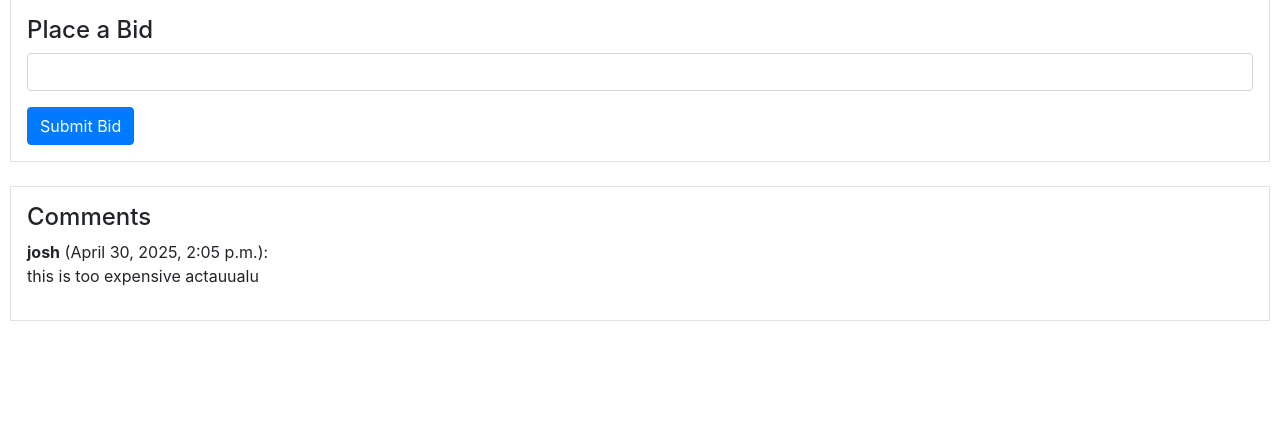
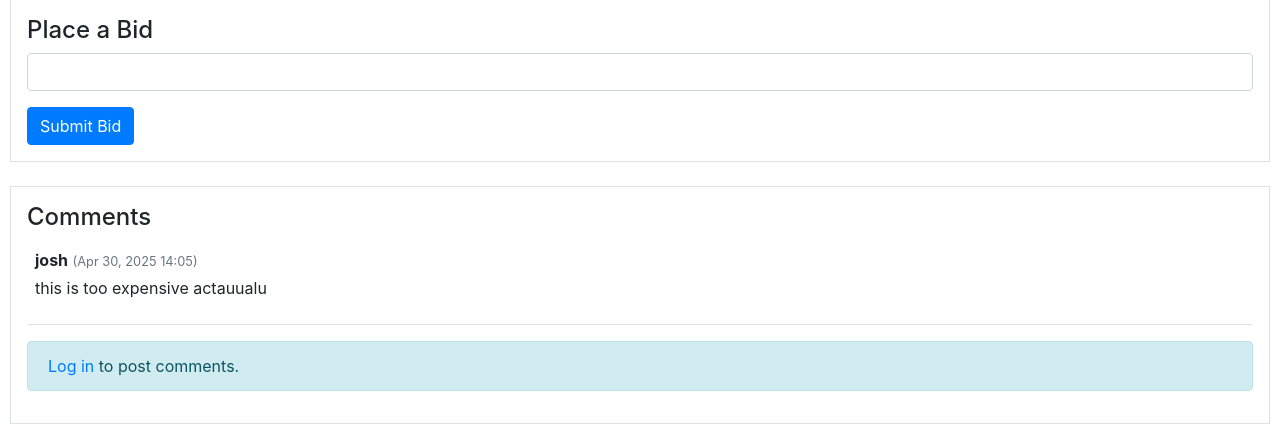
Before and after one commit to Joshshegz/Auction-website, a Django app: page /listing/1/ in a window 1280 px wide. Shown: the part 734-1168 px from the top of the page. Before the commit the page ends 1055 px from the top, so only its background shows below. Run offline with Django 3.2, Linux system fonts and the light colour scheme; data comes from the database, SQL or seed files in the repository; both versions use the stored data as it was after the commit; some libraries are stand-ins or nearby versions.

Commit message:
comments push

```diff
--- a/commerce/auctions/templates/auctions/index.html
+++ b/commerce/auctions/templates/auctions/index.html
@@ -24,7 +24,7 @@
                             <!-- Add to Watchlist form -->
                             {% if user.is_authenticated %}
                                 <!-- In the watchlist toggle form, update the URL: -->
-                            <form action="{% url 'auctions:watchlist' %}" method="POST" class="mt-2">
+                            <form action="{% url 'watchlist:toggle_watchlist' listing.id %}" method="POST">
                                 {% csrf_token %}
                                 <input type="hidden" name="listing_id" value="{{ listing.id }}">
                                 <button type="submit" class="btn btn-{% if listing in user.watchlist.all %}outline-danger{% else %}outline-success{% endif %} btn-sm">
--- a/commerce/auctions/templates/auctions/listing_detail.html
+++ b/commerce/auctions/templates/auctions/listing_detail.html
@@ -41,22 +41,34 @@
     </div>
 
 
+    <!-- Comments Section -->
 <div class="mt-4 border p-3">
     <h4>Comments</h4>
-        {% for comment in listing.comments.all %}
-            <div class="mb-2">
-                <strong>{{ comment.commenter.username }}</strong> ({{ comment.date_added }}):
-                <p>{{ comment.comment }}</p>
+
+    {% if comments %}
+        {% for comment in comments %}
+            <div class="mb-3 p-2 border-bottom">
+                <strong>{{ comment.commenter.username }}</strong>
+                <small class="text-muted">({{ comment.date_added|date:"M d, Y H:i" }})</small>
+                <p class="mt-1">{{ comment.comment }}</p>
             </div>
-        {% empty %}
-            <p>No comments yet.</p>
         {% endfor %}
+    {% else %}
+        <p class="text-muted">No comments yet.</p>
+    {% endif %}
+
     {% if user.is_authenticated %}
-            <form method="post" action="{% url 'auctions:listing_detail' listing.id %}">
+        <form method="post" action="{% url 'auctions:add_comment' listing.id %}" class="mt-3">
             {% csrf_token %}
-                <textarea name="comment" class="form-control mb-2" placeholder="Add a comment..." required></textarea>
-                <button type="submit" class="btn btn-secondary">Post Comment</button>
+            <div class="form-group">
+                <textarea name="comment" class="form-control" rows="3" placeholder="Add your comment..." required></textarea>
+            </div>
+            <button type="submit" class="btn btn-primary">Post Comment</button>
         </form>
+    {% else %}
+        <div class="alert alert-info">
+            <a href="{% url 'auctions:login' %}">Log in</a> to post comments.
+        </div>
     {% endif %}
 </div>
 {% endblock %}
--- a/commerce/auctions/templates/auctions/register.html
+++ b/commerce/auctions/templates/auctions/register.html
@@ -8,7 +8,7 @@
         <div>{{ message }}</div>
     {% endif %}
 
-    <form action="{% url 'register' %}" method="post">
+    <form action="{% url 'auctions:register' %}" method="post">
         {% csrf_token %}
         <div class="form-group">
             <input class="form-control" autofocus type="text" name="username" placeholder="Username">
--- a/commerce/auctions/urls.py
+++ b/commerce/auctions/urls.py
@@ -11,7 +11,8 @@ urlpatterns = [
     path("register/", views.register, name="register"),
     path("create/", views.create_listing, name="create"),
     path('listing/<int:listing_id>/', views.listing_detail, name='listing_detail'),
-    path('watchlist/', watchlist_view, name='watchlist'),  # Use the directly imported view
+    path('watchlist/', watchlist_view, name='watchlist'),
     path("categories/", views.categories_view, name="categories"),
     path("categories/<str:category_name>/", views.category_listings_view, name="category_listings"),
+    path('listing/<int:listing_id>/comment/', views.add_comment, name='add_comment'),
 ]
--- a/commerce/auctions/views.py
+++ b/commerce/auctions/views.py
@@ -1,18 +1,14 @@
-from django.contrib.auth import authenticate, login, logout
+from django.contrib.auth import authenticate, login, logout, get_user_model
 from django.db import IntegrityError
 from django.http import HttpResponse, HttpResponseRedirect
-from django.shortcuts import render,redirect
+from django.shortcuts import render, redirect, get_object_or_404
 from django.urls import reverse
+from django.contrib.auth.decorators import login_required
+from django.contrib import messages
 from .forms import ListingForm
-from django.contrib.auth.decorators import login_required
-from .models import User,AuctionListing
-from django.contrib import messages
-from django.shortcuts import render, get_object_or_404
+from .models import AuctionListing
 from watchlist.models import Watchlist
-from django.http import HttpResponse
-from django.shortcuts import get_object_or_404, redirect
-from django.shortcuts import render
-from .models import AuctionListing
+from .models import UserComments
 
 def index(request):
     active_listings = AuctionListing.objects.filter(is_active=True).order_by('-date_added')
@@ -60,14 +56,15 @@ def register(request):
 
         # Attempt to create new user
         try:
-            user = User.objects.create_user(username, email, password)
+            User = get_user_model()
+            user = User.objects.create_user(username=username, email=email, password=password)
             user.save()
         except IntegrityError:
             return render(request, "auctions/register.html", {
                 "message": "Username already taken."
             })
         login(request, user)
-        return HttpResponseRedirect(reverse("index"))
+        return HttpResponseRedirect(reverse("auctions:index"))
     else:
         return render(request, "auctions/register.html")
 
@@ -93,16 +90,33 @@ def create_listing(request):
 # In auctions/views.py listing_detail view:
 def listing_detail(request, listing_id):
     listing = get_object_or_404(AuctionListing, id=listing_id)
+    comments = UserComments.objects.filter(listing=listing).order_by('-date_added')
     user_watchlist_ids = []
     if request.user.is_authenticated:
         user_watchlist_ids = request.user.user_watchlist.values_list('listing_id', flat=True)
 
     return render(request, "auctions/listing_detail.html", {
         "listing": listing,
-        "user_watchlist_ids": user_watchlist_ids
+        "user_watchlist_ids": user_watchlist_ids,
+        "comments": comments
     })
 
 
+@login_required
+def add_comment(request, listing_id):
+    listing = get_object_or_404(AuctionListing, id=listing_id)
+
+    if request.method == 'POST':
+        comment_text = request.POST.get('comment', '').strip()
+        if comment_text:
+            UserComments.objects.create(
+                commenter=request.user,
+                listing=listing,
+                comment=comment_text
+            )
+            messages.success(request, "Comment added successfully!")
+
+    return redirect('auctions:listing_detail', listing_id=listing.id)
 
 def categories_view(request):
     categories = AuctionListing.objects.values_list("category", flat=True).distinct()
--- a/commerce/commerce/settings.py
+++ b/commerce/commerce/settings.py
@@ -17,7 +17,7 @@ BASE_DIR = os.path.dirname(os.path.dirname(os.path.abspath(__file__)))
 SECRET_KEY = '6ps8j!crjgrxt34cqbqn7x&b3y%(fny8k8nh21+qa)%ws3fh!q'
 
 # SECURITY WARNING: don't run with debug turned on in production!
-DEBUG = False
+DEBUG = True
 
 ALLOWED_HOSTS = ['localhost', '127.0.0.1', '.herokuapp.com', '.railway.app']
 
--- a/commerce/watchlist/templates/watchlist/watchlist.html
+++ b/commerce/watchlist/templates/watchlist/watchlist.html
@@ -14,7 +14,7 @@
             <div class="col-md-4 mb-4">
                 <div class="card h-100">
                     {% if item.listing.imageurl %}
-                        <img src="{{ item.listing.imageurl }}" class="card-img-top" alt="{{ item.listing.title }}" style="height: 200px; object-fit: cover;">
+                        <img src="{{ item.listing.imageurl }}" class="card-img-top img-fluid" style="max-height: 200px; object-fit: contain;">
                     {% endif %}
                     <div class="card-body">
                         <h5 class="card-title">{{ item.listing.title }}</h5>
```
Also changed, not shown: commerce/db.sqlite3. Lines whose indentation alone changed are shown as unchanged.
